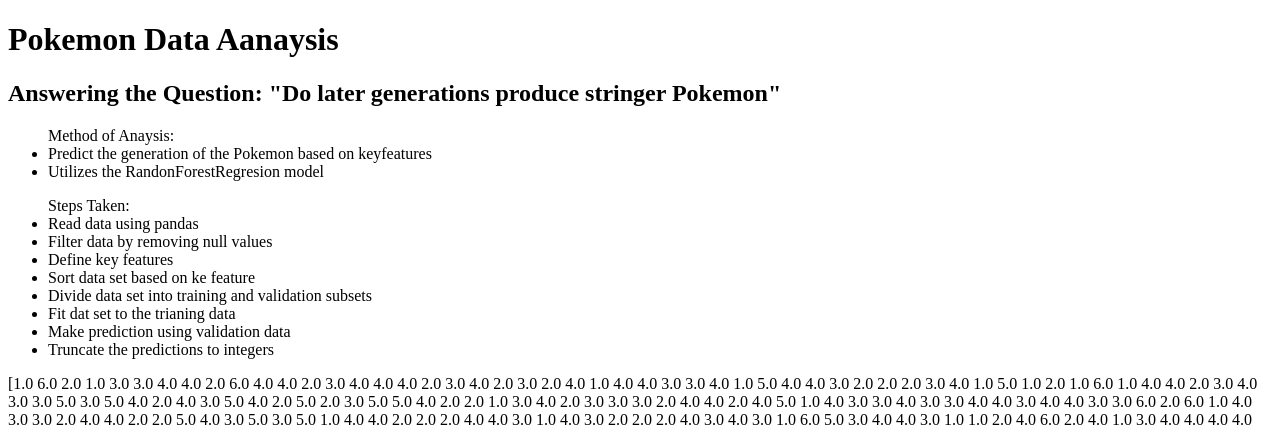
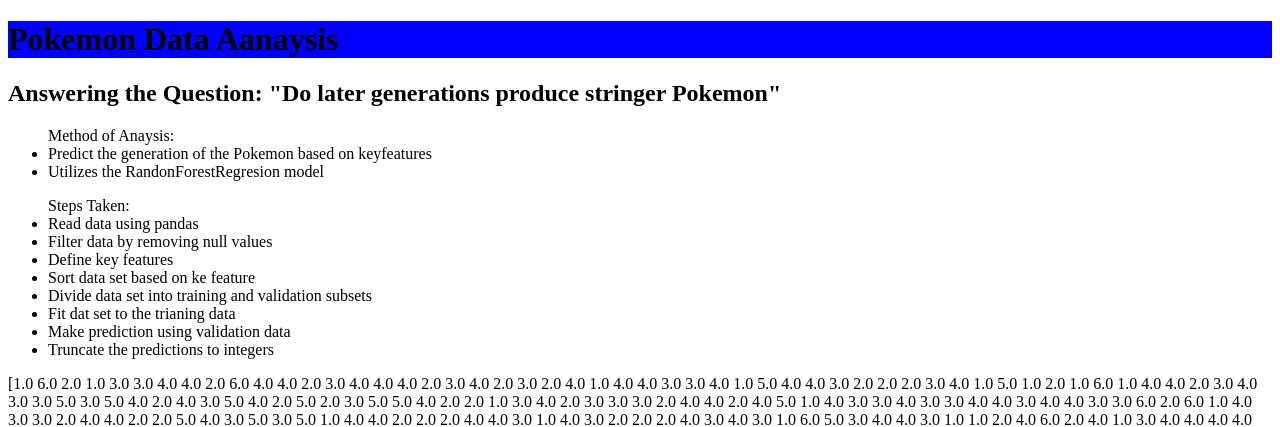
Before and after one commit to savigaur2/pokemon-data-analysis, a Flask app: page / in a window 1280 px wide. Shown: the top 427 px of the page. Run offline with Flask 2, Linux system fonts and the light colour scheme.

Commit message:
Add CSS to index.html and make test style to h1

```diff
--- /dev/null
+++ b/templates/index.css
@@ -0,0 +1,3 @@
+h1{
+    background-color: blue;
+}
--- a/templates/index.html
+++ b/templates/index.html
@@ -1,8 +1,9 @@
 <!DOCTYPE html>
 <html dir="ltr" lang="en">
 <head>
-<meta charset="utf-8"/>
-<title></title>
+    <meta charset="utf-8"/>
+    <title></title>
+    <link rel="stylesheet" href="index.css">
 </head>
 <body>
     <h1>
```
